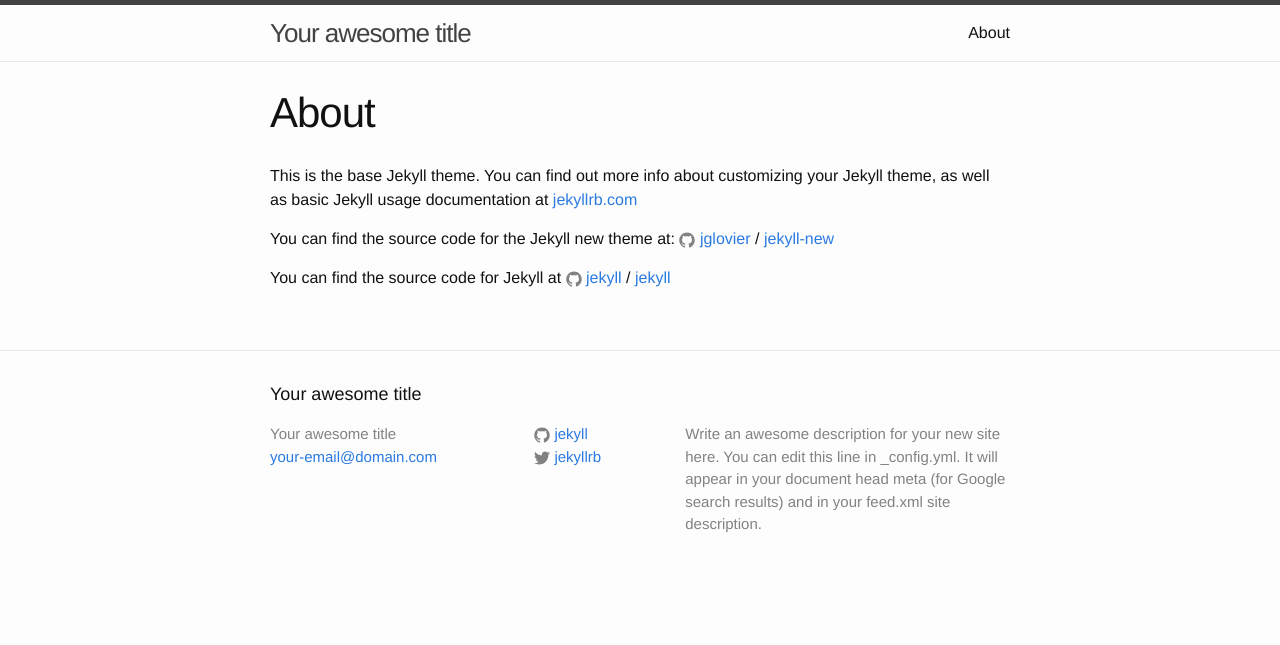
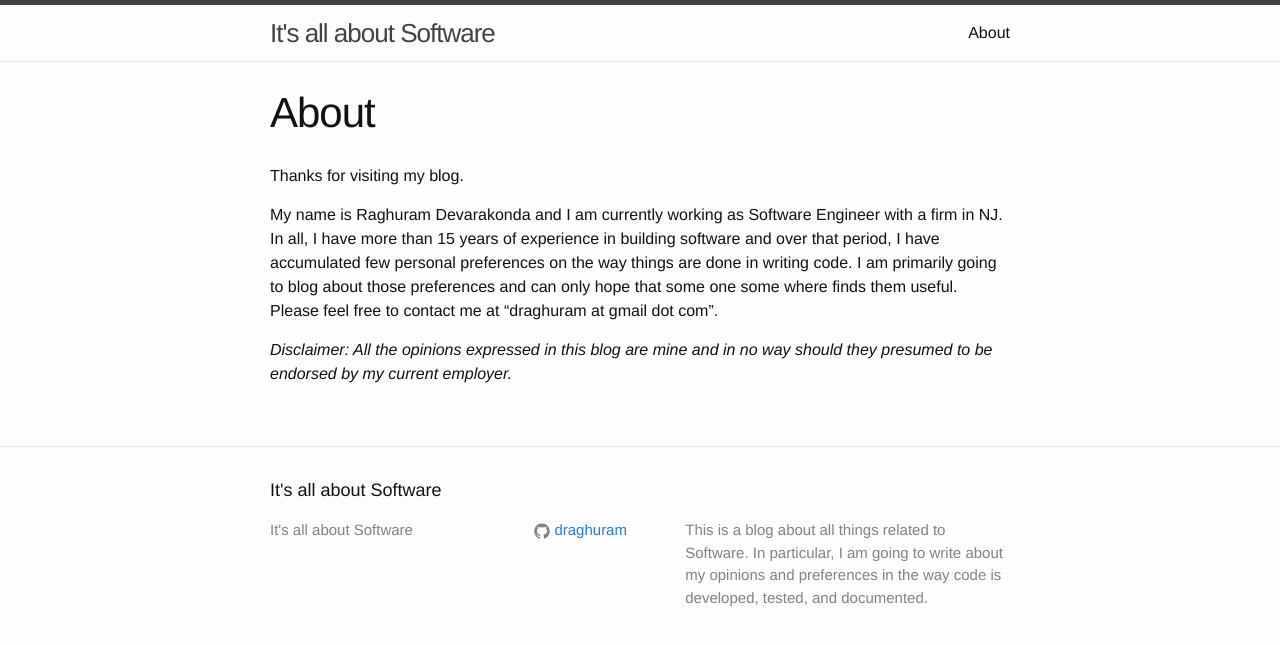
Before and after one commit to draghuram/draghuram.github.io, a Jekyll site: the page built from about.md, in a window 1280 px wide. Shown: the top 645 px of the page. Built offline with Jekyll 4.4.1, drawn with Linux system fonts in a browser that asks for light colours.

```diff
--- a/_config.yml
+++ b/_config.yml
@@ -6,16 +6,16 @@
 # 'jekyll serve'. If you change this file, please restart the server process.
 
 # Site settings
-title: Your awesome title
-email: your-email@domain.com
+title: It's all about Software
+# email: draghuram at gmail dot com
 description: > # this means to ignore newlines until "baseurl:"
-  Write an awesome description for your new site here. You can edit this
-  line in _config.yml. It will appear in your document head meta (for
-  Google search results) and in your feed.xml site description.
+  This is a blog about all things related to Software. In particular,
+  I am going to write about my opinions and preferences in the way code
+  is developed, tested, and documented.
 baseurl: "" # the subpath of your site, e.g. /blog
-url: "http://yourdomain.com" # the base hostname & protocol for your site
-twitter_username: jekyllrb
-github_username:  jekyll
+url: "http://draghuram.github.io" # the base hostname & protocol for your site
+# twitter_username: jekyllrb
+github_username:  draghuram
 
 # Build settings
 markdown: kramdown
--- a/about.md
+++ b/about.md
@@ -4,12 +4,15 @@ title: About
 permalink: /about/
 ---
 
-This is the base Jekyll theme. You can find out more info about customizing your Jekyll theme, as well as basic Jekyll usage documentation at [jekyllrb.com](http://jekyllrb.com/)
+Thanks for visiting my blog.
 
-You can find the source code for the Jekyll new theme at:
-{% include icon-github.html username="jglovier" %} /
-[jekyll-new](https://github.com/jglovier/jekyll-new)
+My name is Raghuram Devarakonda and I am currently working as Software
+Engineer with a firm in NJ. In all, I have more than 15 years
+of experience in building software and over that period, I have
+accumulated few personal preferences on the way things are done in
+writing code. I am primarily going to blog about those preferences and
+can only hope that some one some where finds them useful. Please feel
+free to contact me at “draghuram at gmail dot com”.
 
-You can find the source code for Jekyll at
-{% include icon-github.html username="jekyll" %} /
-[jekyll](https://github.com/jekyll/jekyll)
+*Disclaimer: All the opinions expressed in this blog are mine and in no
+way should they presumed to be endorsed by my current employer.*
```
Also changed, not shown: _posts/2016-04-12-welcome-to-jekyll.markdown (deleted, +0 -25 lines), _posts/2016-04-14-welcome-to-my-new-blog.md (added, +23 -0 lines), 1 other file.
